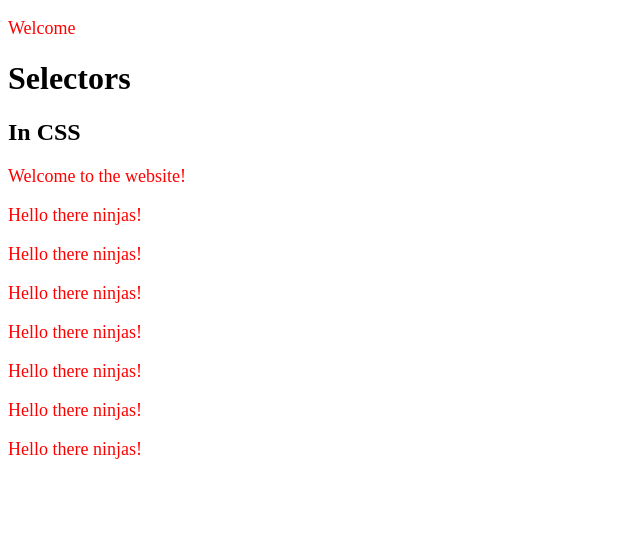
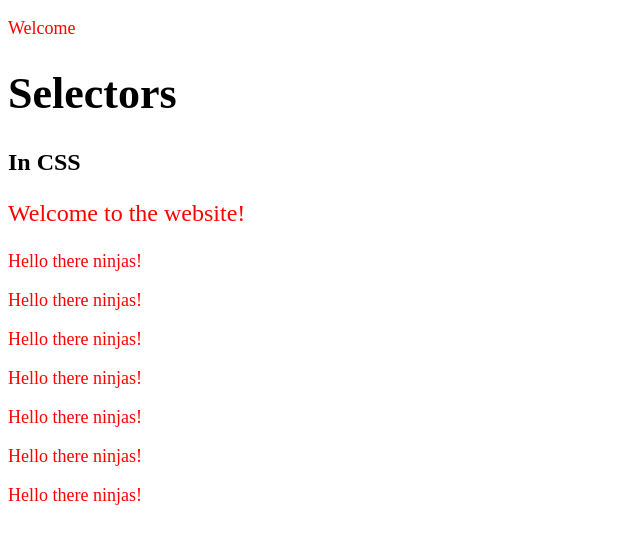
Before and after one commit to konrad-roguszewski/css-tutorials-for-beginners, a plain HTML site: page index.html in a window 1280 px wide. Shown: the whole page, without its empty margins (0-640 px from the left). Drawn offline with Linux system fonts and the light colour scheme.

Commit message:
added comments

```diff
--- a/css/syntax.css
+++ b/css/syntax.css
@@ -1,4 +1,23 @@
+/******************************************
+*
+* Author: Konrad Roguszewski
+* Date: 16.03.2021
+*
+********************************************/
+
+/* Style all P tags */
+
 p{
     font-size: 18px;
     color: red;
 }
+
+#header p {
+    font-size: 24px;
+}
+
+/* Style all header tags */
+
+h1{
+    font-size: 44px;
+}
```
